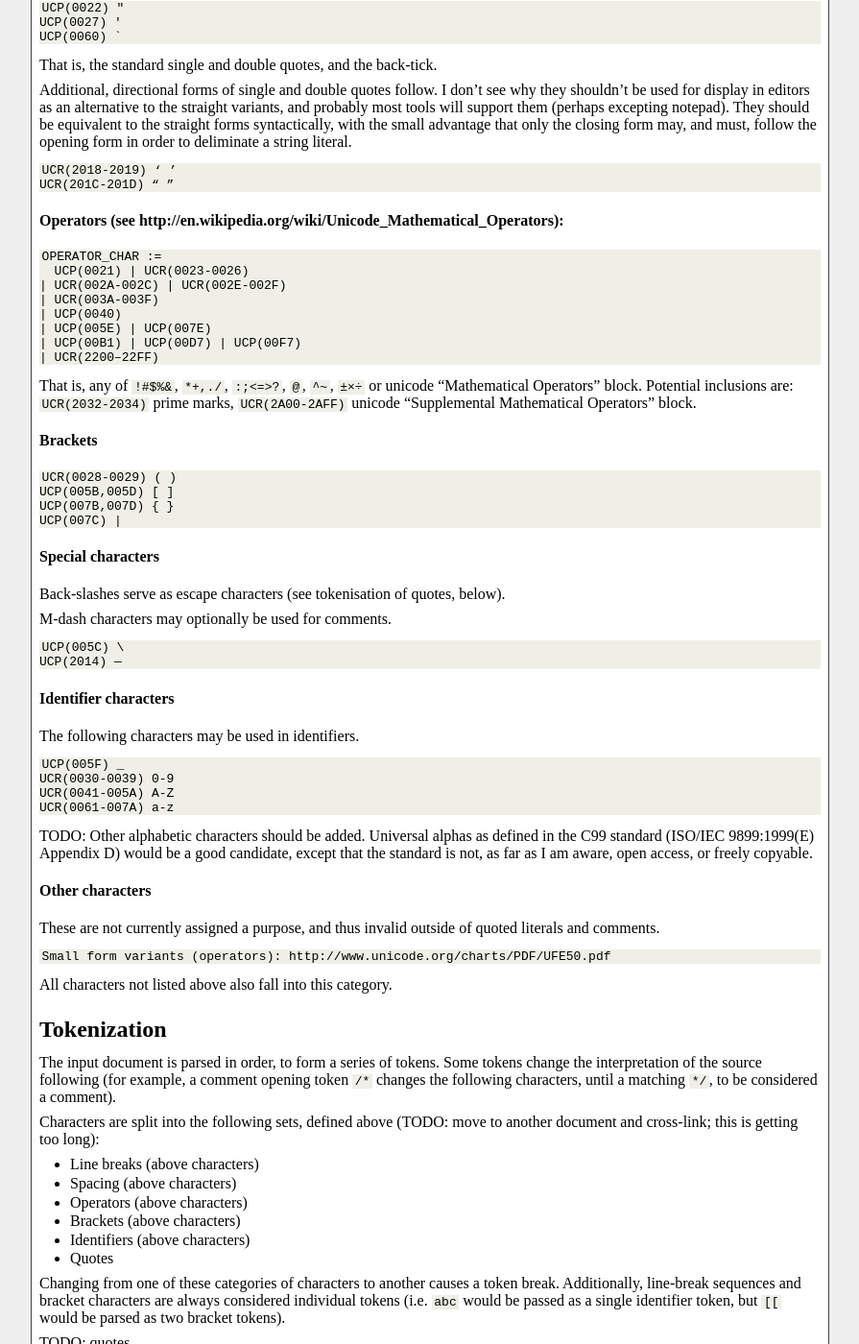
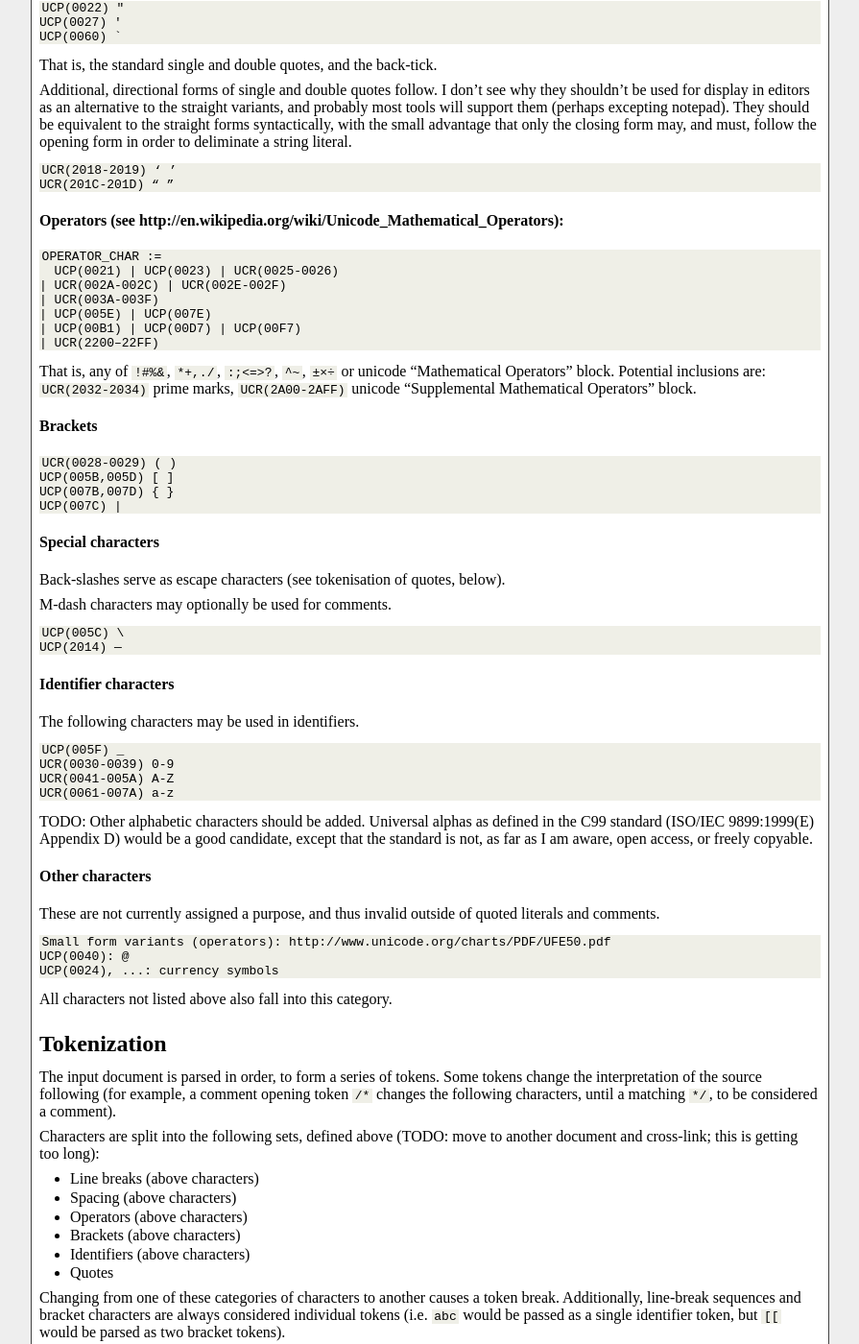
Before and after one commit to dhardy/mo, a Jekyll site: the page built from syntax/lexical.markdown, in a window 1280 px wide and 1400 px high, scrolled down 1581 px. Shown: the whole window at 96% size, without its empty margins (192-1087 px from the left). Built offline with Jekyll 4.4.1, drawn with Linux system fonts in a browser that asks for light colours.

Commit message:
Minor changes to lexical processing

```diff
--- a/syntax/lexical.markdown
+++ b/syntax/lexical.markdown
@@ -121,15 +121,14 @@ form in order to deliminate a string literal.
 #### Operators (see http://en.wikipedia.org/wiki/Unicode_Mathematical_Operators):
 
     OPERATOR_CHAR :=
-	  UCP(0021) | UCR(0023-0026)
+	  UCP(0021) | UCP(0023) | UCR(0025-0026)
 	| UCR(002A-002C) | UCR(002E-002F)
 	| UCR(003A-003F)
-	| UCP(0040)
 	| UCP(005E) | UCP(007E)
 	| UCP(00B1) | UCP(00D7) | UCP(00F7)
 	| UCR(2200–22FF)
 
-That is, any of `!#$%&`, `*+,./`, `:;<=>?`, `@`, `^~`, `±×÷` or unicode "Mathematical Operators" block.
+That is, any of `!#%&`, `*+,./`, `:;<=>?`, `^~`, `±×÷` or unicode "Mathematical Operators" block.
 Potential inclusions are: `UCR(2032-2034)` prime marks, `UCR(2A00-2AFF)` unicode "Supplemental
 Mathematical Operators" block.
 
@@ -172,6 +171,8 @@ These are not currently assigned a purpose, and thus invalid outside of quoted l
 comments.
 
     Small form variants (operators): http://www.unicode.org/charts/PDF/UFE50.pdf
+    UCP(0040): @
+    UCP(0024), ...: currency symbols
 
 All characters not listed above also fall into this category.
 
```
